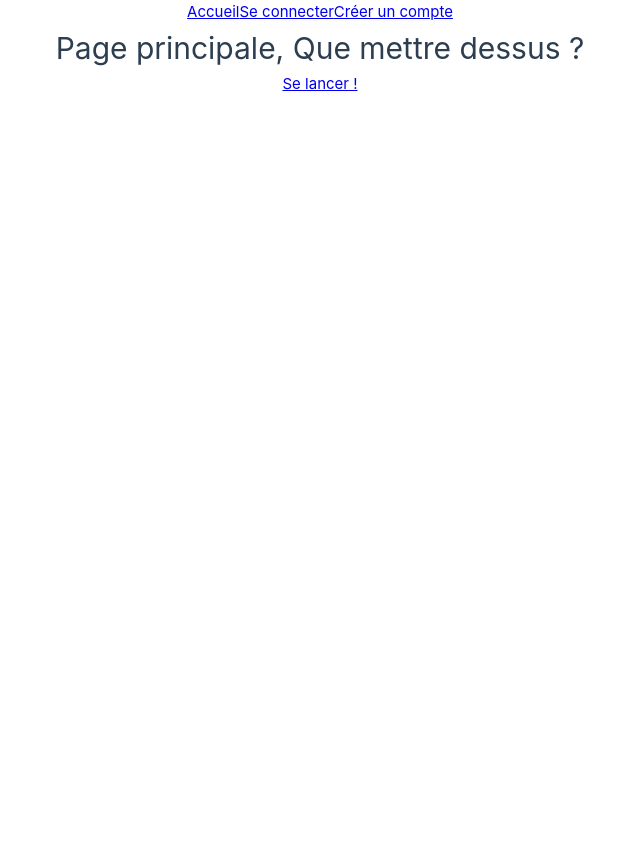
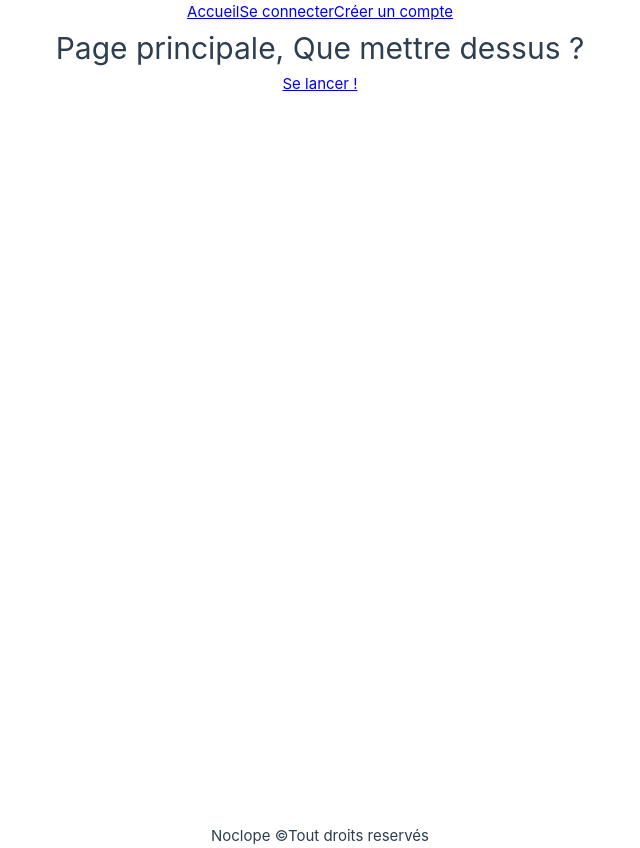
Before and after one commit to NicolasTamareg/projectnoclope, a Vue app in the folder vuejs/noclopefront/: page / in a window 1280 px wide. Shown: the whole page, without its empty margins (320-960 px from the left). Before the commit the page ends 824 px from the top, so only its background shows below. Built offline with nearby package versions, Linux system fonts and the light colour scheme.

Commit message:
formulaire ok

```diff
--- a/vuejs/noclopefront/src/App.vue
+++ b/vuejs/noclopefront/src/App.vue
@@ -1,13 +1,20 @@
 <script setup>
 import { RouterView } from "vue-router";
 import NavBar from "./components/NavBar.vue";
+
 </script>
 
 <template>
   <header>
     <NavBar />
   </header>
+
+
   <RouterView />
+  <footer>
+        Noclope &copy;Tout droits reservés
+    </footer>
 </template>
 
-<style scoped></style>
+<style scoped>
+</style>
```
